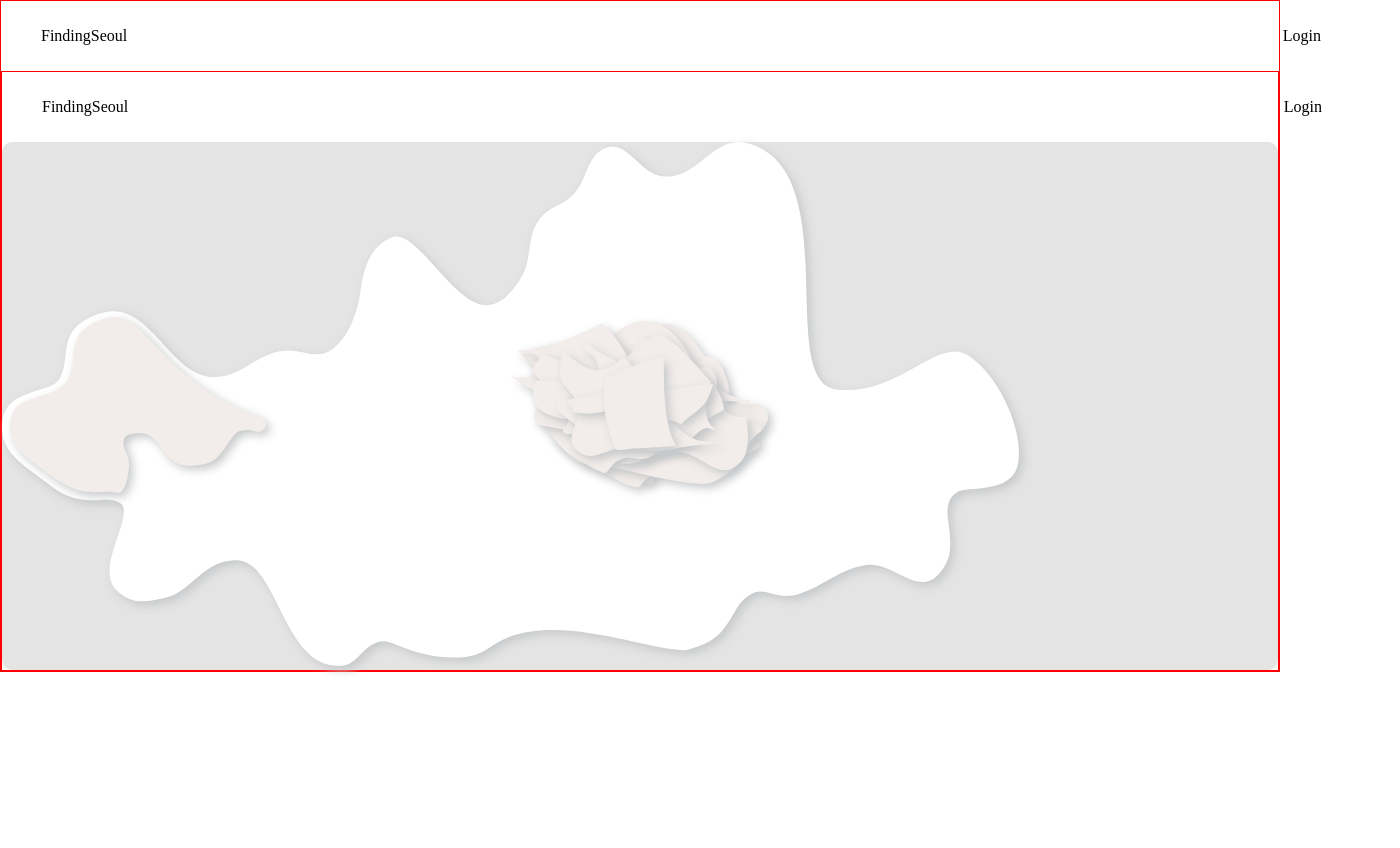
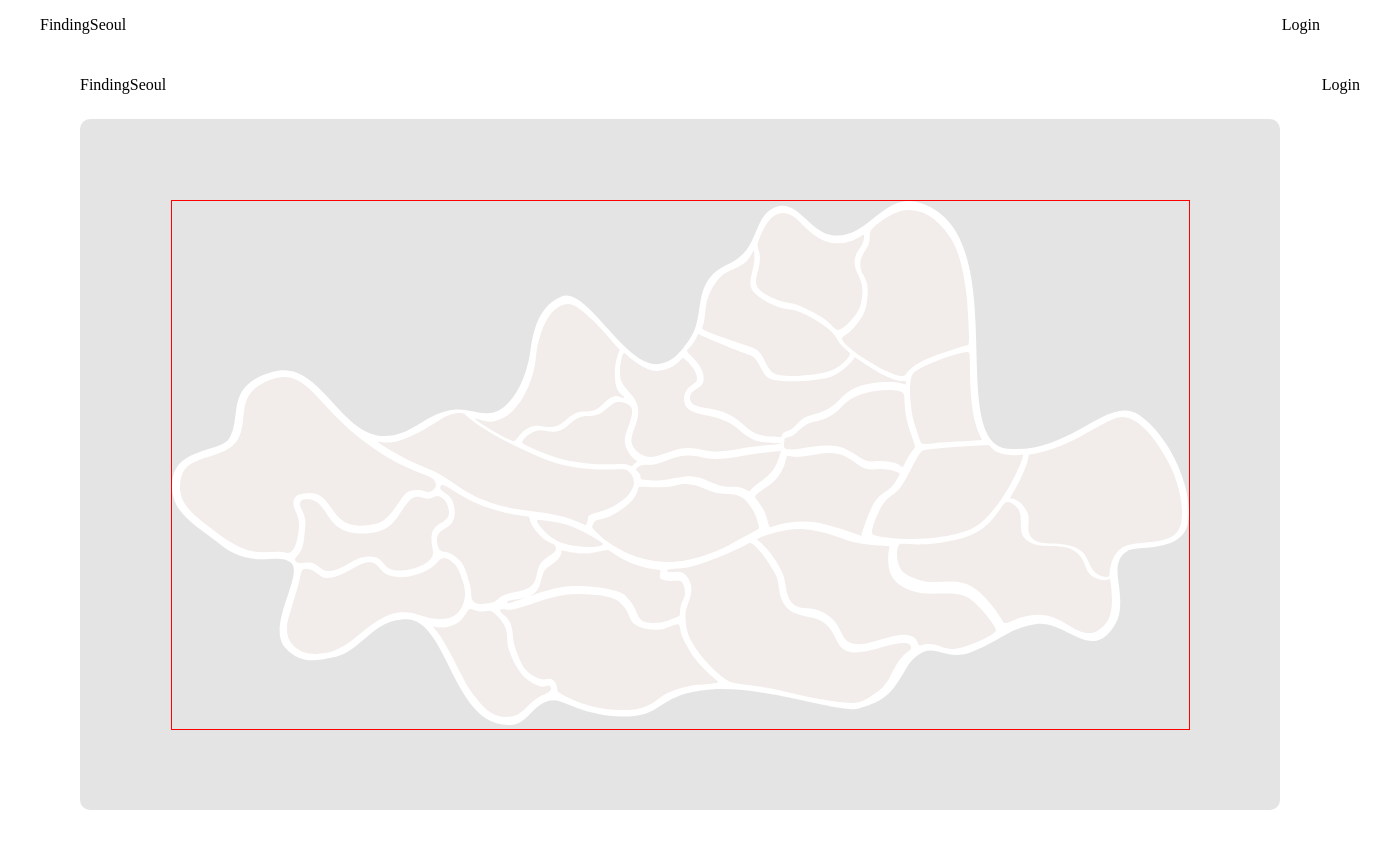
Before and after one commit to soheee-bae/FindingSeoul, a Next.js app: page /home in a window 1280 px wide. Shown: the top 848 px of the page, 1400 px wide, since content can reach past the window. Before the commit the page ends 800 px from the top, so only its background shows below. Built offline with nearby package versions, Linux system fonts and the light colour scheme.

Commit message:
update home map desigtn

```diff
--- a/src/app/home/home.module.scss
+++ b/src/app/home/home.module.scss
@@ -1,17 +1,11 @@
 .layout {
   display: flex;
   flex-direction: column;
-  justify-content: space-between;
-  border: 1px solid red;
-  height: 100%;
+  height: 100vh;
+  width: 100vw;
 }
 
-.root {
-  display: flex;
-  justify-content: center;
-  align-items: center;
+.content {
   height: 100%;
-
-  padding: 30px;
-  border: 3px solid red;
+  padding: 0 40px 40px;
 }
--- a/src/app/home/layout.tsx
+++ b/src/app/home/layout.tsx
@@ -9,7 +9,7 @@ export default function HomeLayout({
   return (
     <div className={styles.layout}>
       <Navbar />
-      {children}
+      <div className={styles.content}>{children}</div>
     </div>
   );
 }
--- a/src/app/home/page.tsx
+++ b/src/app/home/page.tsx
@@ -1,6 +1,5 @@
 "use client";
 
-import styles from "@/app/home/home.module.scss";
 import HomeMap from "@/components/homeMap/homeMap";
 import HomeLayout from "./layout";
 
--- a/src/components/homeMap/homeMap.module.scss
+++ b/src/components/homeMap/homeMap.module.scss
@@ -1,18 +1,24 @@
 .root {
-  position: relative;
   display: flex;
   justify-content: center;
   align-items: center;
-  svg {
-    filter: drop-shadow(4px 4px 5px #c6c8ca);
-  }
+
   background-color: #e4e4e4;
   border-radius: 10px;
+  height: 100%;
+  overflow: hidden;
+
+  svg {
+    // filter: drop-shadow(4px 4px 5px #c6c8ca);
+  }
 }
 
-.baseMap {
-  height: 100%;
-  width: 100%;
+.map {
+  // height: 100%;
+  // width: 100%;
+  position: relative;
+
+  border: 1px solid red;
 }
 
 .districtMap {
--- a/src/components/homeMap/homeMap.tsx
+++ b/src/components/homeMap/homeMap.tsx
@@ -12,9 +12,8 @@ export default function HomeMap() {
 
   return (
     <div className={styles.root}>
-      <div className={styles.baseMap}>
+      <div className={styles.map}>
         <WholeMap />
-      </div>
         {SEOUL_DISTRICTS.map((district) => (
           <div
             onClick={() => setDistrict(district.name)}
@@ -26,5 +25,6 @@ export default function HomeMap() {
           </div>
         ))}
       </div>
+    </div>
   );
 }
--- a/src/components/navbar/navbar.module.scss
+++ b/src/components/navbar/navbar.module.scss
@@ -1,6 +1,6 @@
 .root {
   width: 100vw;
-  height: 70px;
+  height: 80px;
   padding: 0px 40px;
 
   display: flex;
--- a/src/data/districts.tsx
+++ b/src/data/districts.tsx
@@ -23,6 +23,7 @@ import {
   Songpagu,
   Yangcheongu,
   Yeongdeungpogu,
+  Yeongdeungpogu2,
   Yongsangu,
 } from "@/icons";
 import { District } from "@/interfaces/district";
@@ -31,103 +32,157 @@ export const SEOUL_DISTRICTS: District[] = [
   {
     name: "강남구",
     mapImage: <Gangnamgu />,
+    x: 585,
+    y: 328,
   },
   {
     name: "강동구",
     mapImage: <Gangdonggu />,
+    x: 838,
+    y: 216,
   },
   {
     name: "강북구",
     mapImage: <Gangbukgu />,
+    x: 530,
+    y: 49,
   },
   {
     name: "강서구",
     mapImage: <Ganseogu />,
     x: 8,
-    y: 175,
+    y: 176,
   },
   {
     name: "관악구",
     mapImage: <Gwanakgu />,
+    x: 328,
+    y: 393,
   },
   {
     name: "광진구",
     mapImage: <Gwangjingu />,
+    x: 700,
+    y: 244,
   },
   {
     name: "구로구",
     mapImage: <Gurogu />,
+    x: 115,
+    y: 357,
   },
   {
     name: "금천구",
     mapImage: <Geumcheongu />,
+    x: 261,
+    y: 408,
   },
   {
     name: "노원구",
     mapImage: <Nowongu />,
+    x: 670,
+    y: 9,
   },
   {
     name: "도봉구",
     mapImage: <Dobonggu />,
+    x: 584,
+    y: 12,
   },
   {
     name: "동대문구",
     mapImage: <Dongdaemungu />,
+    x: 612,
+    y: 189,
   },
   {
     name: "동작구",
     mapImage: <Dongjakgu />,
+    x: 335,
+    y: 349,
   },
   {
     name: "마포구",
     mapImage: <Mapogu />,
+    x: 206,
+    y: 212,
   },
   {
     name: "서대문구",
     mapImage: <Seodaemungu />,
+    x: 350,
+    y: 201,
   },
   {
     name: "서초구",
     mapImage: <Seochogu />,
+    x: 495,
+    y: 342,
   },
   {
     name: "성동구",
     mapImage: <Seongdonggu />,
+    x: 583,
+    y: 252,
   },
   {
     name: "성북구",
     mapImage: <Seongbukgu />,
+    x: 515,
+    y: 133,
   },
   {
     name: "송파구",
     mapImage: <Songpagu />,
+    x: 725,
+    y: 301,
   },
   {
     name: "양천구",
     mapImage: <Yangcheongu />,
+    x: 123,
+    y: 295,
   },
   {
     name: "영등포구",
     mapImage: <Yeongdeungpogu />,
+    x: 265,
+    y: 284,
+  },
+  {
+    name: "영등포구2",
+    mapImage: <Yeongdeungpogu2 />,
+    x: 365,
+    y: 319,
   },
   {
     name: "용산구",
     mapImage: <Yongsangu />,
+    x: 420,
+    y: 283,
   },
   {
     name: "은평구",
     mapImage: <Eunpyeonggu />,
+    x: 303,
+    y: 103,
   },
   {
     name: "종로구",
     mapImage: <Jongnogu />,
+    x: 448,
+    y: 152,
   },
   {
     name: "중구",
     mapImage: <Junggu />,
+    x: 464,
+    y: 250,
   },
   {
     name: "중랑구",
     mapImage: <Junganggu />,
+    x: 738,
+    y: 151,
   },
 ];
```
Lines whose indentation alone changed are shown as unchanged.
